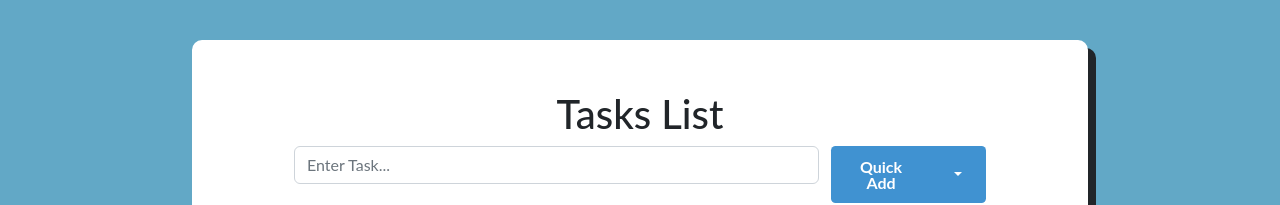
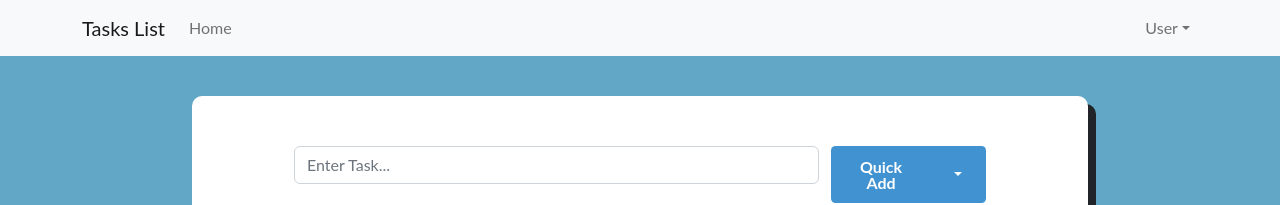
Before and after one commit to montive/tasks_list_app, a React (Create React App) app in the folder frontend/: page / in a window 1280 px wide. Shown: the top 205 px of the page. Built offline with nearby package versions, Linux system fonts and the light colour scheme; no server answers.

Commit message:
Add navbar component

```diff
--- a/frontend/src/App.jsx
+++ b/frontend/src/App.jsx
@@ -1,10 +1,11 @@
 import "./App.css";
 import TasksView from './components/TasksView'
-
+import NavbarComponent from "./components/NavbarComponent";
 
 function App() {
     return (
         <div>
+            <NavbarComponent />
             <TasksView />
         </div>
     );
--- /dev/null
+++ b/frontend/src/components/NavbarComponent.jsx
@@ -0,0 +1,29 @@
+import Container from "react-bootstrap/Container";
+import Nav from "react-bootstrap/Nav";
+import Navbar from "react-bootstrap/Navbar";
+import NavDropdown from "react-bootstrap/NavDropdown";
+
+function NavbarComponent() {
+    return (
+        <Navbar bg="light" expand="lg">
+            <Container>
+                <Navbar.Brand href="#home">Tasks List</Navbar.Brand>
+                <Navbar.Toggle aria-controls="basic-navbar-nav" />
+                <Navbar.Collapse id="basic-navbar-nav">
+                    <Nav className="me-auto">
+                        <Nav.Link href="#home">Home</Nav.Link>
+                    </Nav>
+                    <Nav>
+                        <NavDropdown title="User" id="basic-nav-dropdown">
+                            <NavDropdown.Item href="/user">Info</NavDropdown.Item>
+                            <NavDropdown.Divider />
+                            <NavDropdown.Item href="">Log Out</NavDropdown.Item>
+                        </NavDropdown>{" "}
+                    </Nav>
+                </Navbar.Collapse>
+            </Container>
+        </Navbar>
+    );
+}
+
+export default NavbarComponent;
--- a/frontend/src/components/TasksView.jsx
+++ b/frontend/src/components/TasksView.jsx
@@ -8,8 +8,6 @@
         <div className="background-layout vh-100">
             <div className="box-layout">
                 <div className="container">
-                    <h1 className="text-center">Tasks List</h1>
-
                     <TaskCreationForm />
                     <TasksFilter />
                     <TasksList />
```
